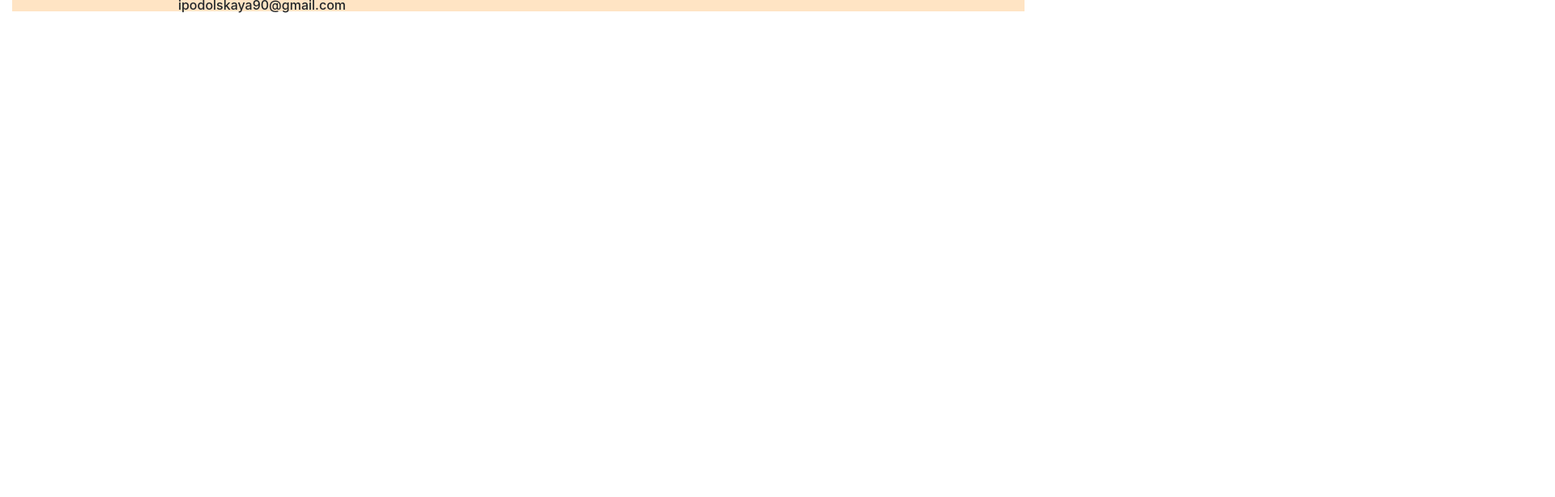
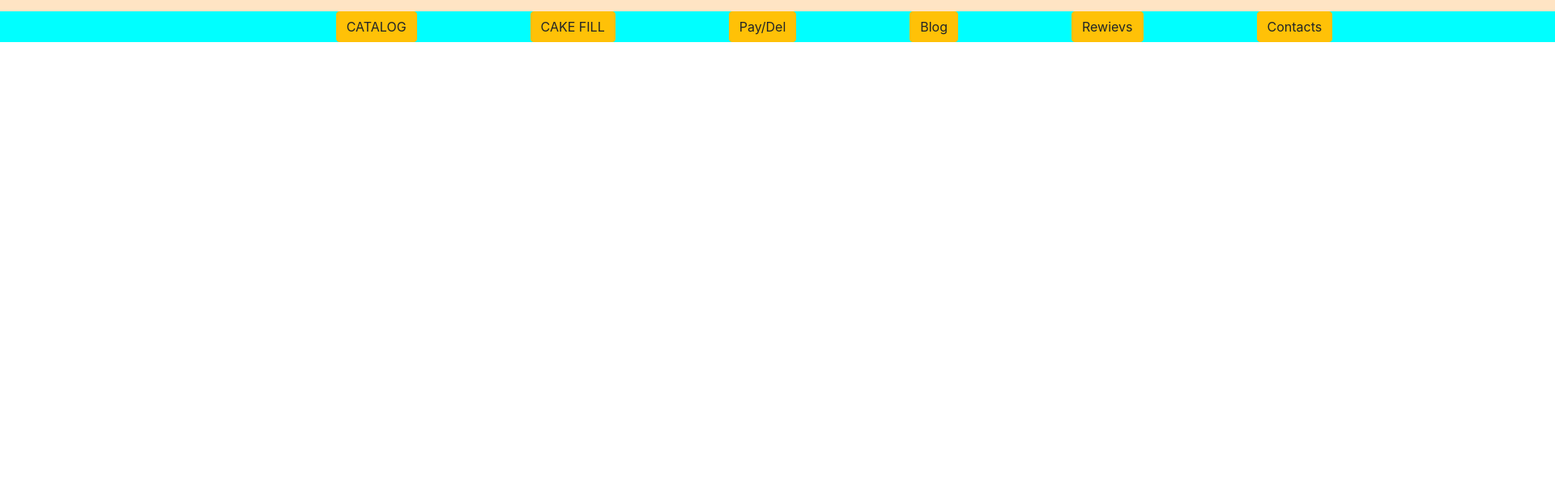
Before and after one commit to vadimas544/layout_beesweet, a plain HTML site: page index.html in a window 1280 px wide. Shown: the part 186-800 px from the top of the page at 81% size, 1920 px wide, since content can reach past the window. Drawn offline with nearby package versions, Linux system fonts and the light colour scheme.

Commit message:
Navigation layout done

```diff
--- a/css/style.css
+++ b/css/style.css
@@ -1,7 +1,9 @@
 /********************Header******************/
 header{
+	width: 1920px;
     height: 200px;
     background-color: bisque;
+    margin-left: -15px;
 }
 .socials{
     margin-top: 70px;
@@ -31,3 +33,11 @@ header{
 .cabinet{
 	margin-top: 20px;
 }
+.nav{
+	width: 1920px;
+	margin-left: -15px;
+	background-color: aqua;
+}
+.nav-item{
+	padding-left: 140px;
+}
--- a/index.html
+++ b/index.html
@@ -13,6 +13,7 @@
 </head>
 <body>
 <div class="container-fluid">
+    <!----------------------HEADER----------------------->
     <header>
         <div class="row">
             <div class="col">
@@ -93,6 +94,33 @@
             </div>
         </div>
     </header>
+    <!-----------------------END HEADER--------------------------->
+    <!-------------------------NAVIGATION------------------------------->
+    <div class="row">
+        <div class="col">
+            <ul class="nav justify-content-center">
+                <li class="nav-item">
+                    <button type="button" class="btn btn-warning">CATALOG</button>
+                </li>
+                <li class="nav-item">
+                    <button type="button" class="btn btn-warning">CAKE FILL</button>
+                </li>
+                <li class="nav-item">
+                     <button type="button" class="btn btn-warning">Pay/Del</button>
+                </li>
+                <li class="nav-item">
+                     <button type="button" class="btn btn-warning">Blog</button>
+                </li>
+                <li class="nav-item">
+                     <button type="button" class="btn btn-warning">Rewievs</button>
+                </li>
+                <li class="nav-item">
+                     <button type="button" class="btn btn-warning">Contacts</button>
+                </li>
+            </ul>
+        </div>
+    </div>
+    <!-------------------------END NAVIGATION------------------------------->
 </div>
 
 <!-- Optional JavaScript -->
```
Also changed, not shown: img/facebook.png (added), img/header/logo.png (added), img/instagram.png (added).
